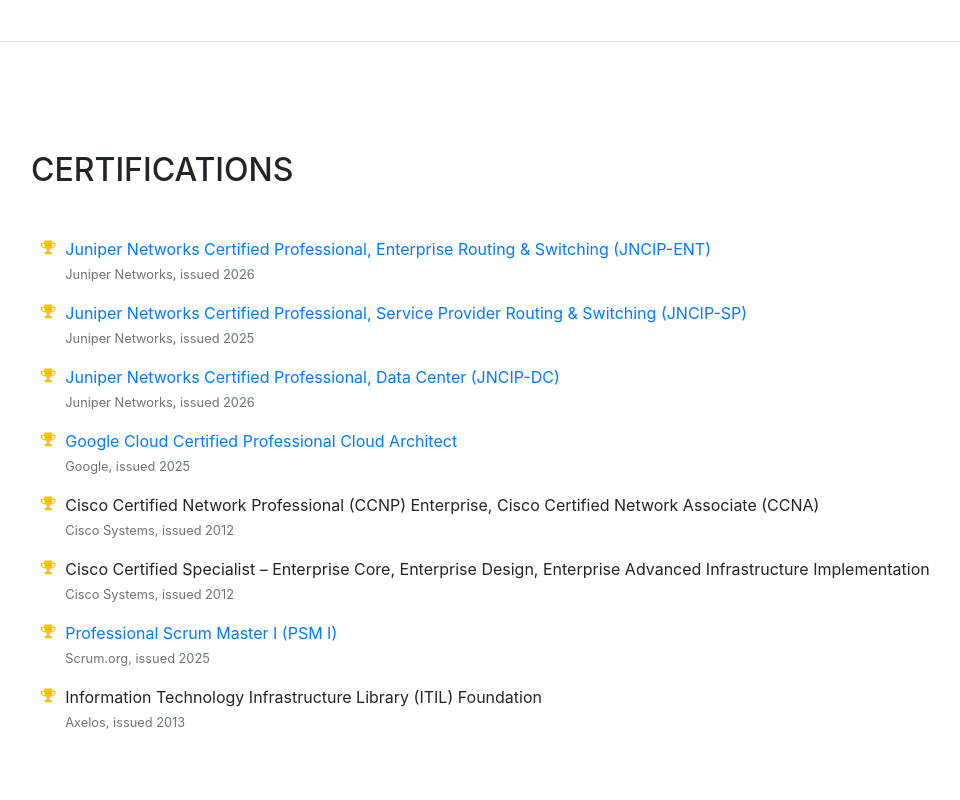
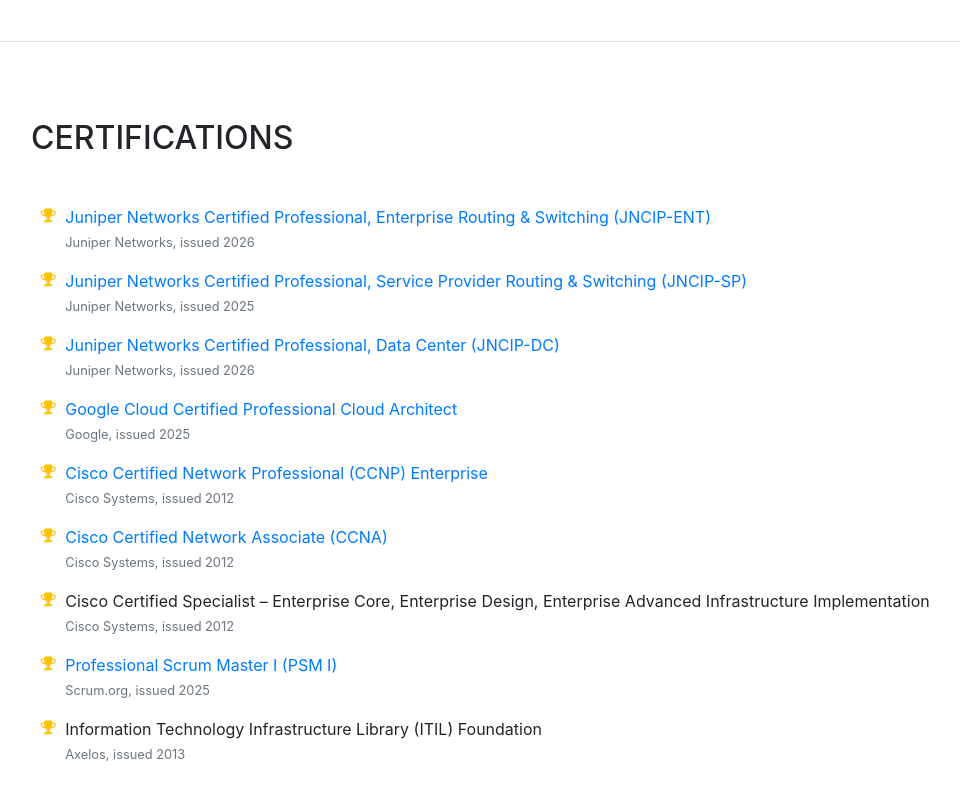
Before and after one commit to haidinhtuan/haidinhtuan.github.io, a website with bundled scripts: page index.html in a window 1280 px wide. Shown: the part 4401-5201 px from the top of the page, without its empty margins (289-1249 px from the left). Built offline with nearby package versions, Linux system fonts and the light colour scheme; a web font is replaced by a local one.

Commit message:
Split CCNP and CCNA into separate entries with Credly links

```diff
--- a/index.html
+++ b/index.html
@@ -307,7 +307,11 @@
               <br><small class="text-muted">Google, issued 2025</small></li>
             <li class="mt-3">
               <i class="fa-li fa fa-trophy text-warning"></i>
-              Cisco Certified Network Professional (CCNP) Enterprise, Cisco Certified Network Associate (CCNA)
+              <a href="https://www.credly.com/badges/4501b366-73cb-4dac-a264-1c7f8908e455" target="_blank">Cisco Certified Network Professional (CCNP) Enterprise</a>
+              <br><small class="text-muted">Cisco Systems, issued 2012</small></li>
+            <li class="mt-3">
+              <i class="fa-li fa fa-trophy text-warning"></i>
+              <a href="https://www.credly.com/badges/018dace9-30fc-4e98-b284-d02cd8e6b179" target="_blank">Cisco Certified Network Associate (CCNA)</a>
               <br><small class="text-muted">Cisco Systems, issued 2012</small></li>
             <li class="mt-3">
               <i class="fa-li fa fa-trophy text-warning"></i>
```
